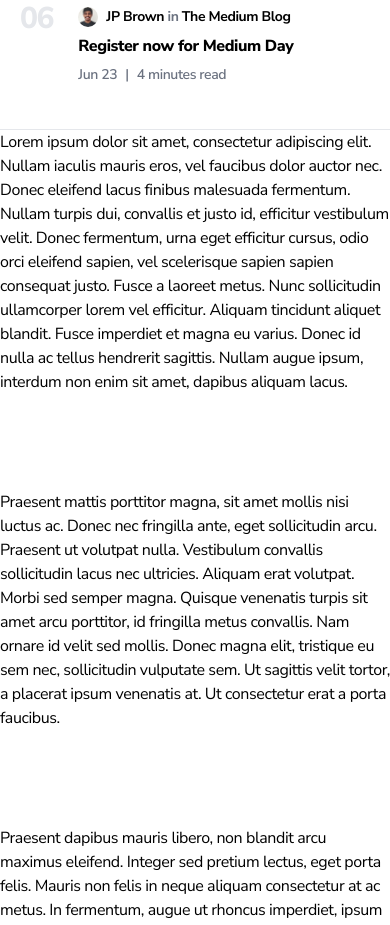
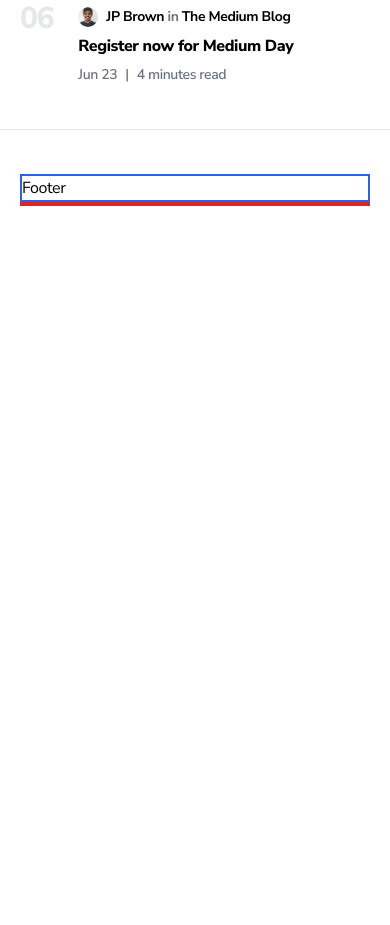
Before and after one commit to IsuruVihan/quill-pen, a Next.js app: page / in a window 390 px wide. Shown: the part 1280-2205 px from the top of the page. After the commit the page ends 1530 px from the top, so only its background shows below. Built offline with nearby package versions, Linux system fonts and the light colour scheme.

Commit message:
Flex setting done

```diff
--- a/app/page.tsx
+++ b/app/page.tsx
@@ -127,74 +127,14 @@ export default function Home(): JSX.Element {
           })}
         </div>
       </section>
-      <p>
-        Lorem ipsum dolor sit amet, consectetur adipiscing elit. Nullam iaculis mauris eros, vel faucibus dolor auctor
-        nec. Donec eleifend lacus finibus malesuada fermentum. Nullam turpis dui, convallis et justo id, efficitur
-        vestibulum velit. Donec fermentum, urna eget efficitur cursus, odio orci eleifend sapien, vel scelerisque sapien
-        sapien consequat justo. Fusce a laoreet metus. Nunc sollicitudin ullamcorper lorem vel efficitur. Aliquam
-        tincidunt aliquet blandit. Fusce imperdiet et magna eu varius. Donec id nulla ac tellus hendrerit sagittis.
-        Nullam augue ipsum, interdum non enim sit amet, dapibus aliquam lacus.
-        <br/><br/><br/><br/><br/>
-        Praesent mattis porttitor magna, sit amet mollis nisi luctus ac. Donec nec fringilla ante, eget sollicitudin
-        arcu. Praesent ut volutpat nulla. Vestibulum convallis sollicitudin lacus nec ultricies. Aliquam erat volutpat.
-        Morbi sed semper magna. Quisque venenatis turpis sit amet arcu porttitor, id fringilla metus convallis. Nam
-        ornare id velit sed mollis. Donec magna elit, tristique eu sem nec, sollicitudin vulputate sem. Ut sagittis
-        velit tortor, a placerat ipsum venenatis at. Ut consectetur erat a porta faucibus.
-        <br/><br/><br/><br/><br/>
-        Praesent dapibus mauris libero, non blandit arcu maximus eleifend. Integer sed pretium lectus, eget porta felis.
-        Mauris non felis in neque aliquam consectetur at ac metus. In fermentum, augue ut rhoncus imperdiet, ipsum enim
-        semper ex, nec consequat dui nunc sed elit. Proin ornare ultricies felis id egestas. Vivamus blandit eleifend
-        consequat. Nam laoreet tincidunt fringilla. Aliquam ultricies arcu ac lorem pretium, sit amet aliquam felis
-        congue. Morbi id mattis nulla, vitae porttitor nunc. Aliquam non ante sapien.
-        <br/><br/><br/><br/><br/>
-        Curabitur sed orci odio. Mauris hendrerit tellus dolor, ac lobortis urna ultrices eu. Proin accumsan venenatis
-        nulla, eget aliquet lacus laoreet eget. In venenatis tortor fermentum nisl mattis condimentum. Nunc pellentesque
-        augue ut lectus tempor, id viverra eros accumsan. Aenean porta, mi vitae bibendum facilisis, quam felis rhoncus
-        risus, sit amet pellentesque purus mi at nibh. Morbi eget sapien a felis laoreet iaculis. Donec tincidunt
-        faucibus est a malesuada. Aliquam vitae mauris metus. Phasellus molestie ligula ut velit dignissim pharetra.
-        Nunc non dictum nisi, non iaculis massa. Aenean dapibus, est id blandit rhoncus, metus leo placerat dolor, in
-        semper elit risus id nunc. Integer blandit ligula dolor, eget blandit est tempor ut.
-        <br/><br/><br/><br/><br/>
-        Sed a ultricies mauris, eget aliquet libero. Maecenas erat leo, scelerisque a odio eget, ullamcorper suscipit
-        ligula. Phasellus venenatis dictum arcu, sed molestie turpis accumsan sed. Mauris in nulla eget magna lobortis
-        gravida non a orci. Donec vitae velit turpis. Praesent ut felis sed turpis euismod ullamcorper. Nullam quis mi
-        et urna maximus porta. Donec lobortis sit amet diam et posuere. Suspendisse non tortor dolor. Fusce tincidunt
-        sed ante ac ornare. Curabitur efficitur massa id lectus cursus hendrerit. Nulla eget nibh ac justo interdum
-        tempus a ac eros.
-        Lorem ipsum dolor sit amet, consectetur adipiscing elit. Nullam iaculis mauris eros, vel faucibus dolor auctor
-        nec. Donec eleifend lacus finibus malesuada fermentum. Nullam turpis dui, convallis et justo id, efficitur
-        vestibulum velit. Donec fermentum, urna eget efficitur cursus, odio orci eleifend sapien, vel scelerisque sapien
-        sapien consequat justo. Fusce a laoreet metus. Nunc sollicitudin ullamcorper lorem vel efficitur. Aliquam
-        tincidunt aliquet blandit. Fusce imperdiet et magna eu varius. Donec id nulla ac tellus hendrerit sagittis.
-        Nullam augue ipsum, interdum non enim sit amet, dapibus aliquam lacus.
-        <br/><br/><br/><br/><br/>
-        Praesent mattis porttitor magna, sit amet mollis nisi luctus ac. Donec nec fringilla ante, eget sollicitudin
-        arcu. Praesent ut volutpat nulla. Vestibulum convallis sollicitudin lacus nec ultricies. Aliquam erat volutpat.
-        Morbi sed semper magna. Quisque venenatis turpis sit amet arcu porttitor, id fringilla metus convallis. Nam
-        ornare id velit sed mollis. Donec magna elit, tristique eu sem nec, sollicitudin vulputate sem. Ut sagittis
-        velit tortor, a placerat ipsum venenatis at. Ut consectetur erat a porta faucibus.
-        <br/><br/><br/><br/><br/>
-        Praesent dapibus mauris libero, non blandit arcu maximus eleifend. Integer sed pretium lectus, eget porta felis.
-        Mauris non felis in neque aliquam consectetur at ac metus. In fermentum, augue ut rhoncus imperdiet, ipsum enim
-        semper ex, nec consequat dui nunc sed elit. Proin ornare ultricies felis id egestas. Vivamus blandit eleifend
-        consequat. Nam laoreet tincidunt fringilla. Aliquam ultricies arcu ac lorem pretium, sit amet aliquam felis
-        congue. Morbi id mattis nulla, vitae porttitor nunc. Aliquam non ante sapien.
-        <br/><br/><br/><br/><br/>
-        Curabitur sed orci odio. Mauris hendrerit tellus dolor, ac lobortis urna ultrices eu. Proin accumsan venenatis
-        nulla, eget aliquet lacus laoreet eget. In venenatis tortor fermentum nisl mattis condimentum. Nunc pellentesque
-        augue ut lectus tempor, id viverra eros accumsan. Aenean porta, mi vitae bibendum facilisis, quam felis rhoncus
-        risus, sit amet pellentesque purus mi at nibh. Morbi eget sapien a felis laoreet iaculis. Donec tincidunt
-        faucibus est a malesuada. Aliquam vitae mauris metus. Phasellus molestie ligula ut velit dignissim pharetra.
-        Nunc non dictum nisi, non iaculis massa. Aenean dapibus, est id blandit rhoncus, metus leo placerat dolor, in
-        semper elit risus id nunc. Integer blandit ligula dolor, eget blandit est tempor ut.
-        <br/><br/><br/><br/><br/>
-        Sed a ultricies mauris, eget aliquet libero. Maecenas erat leo, scelerisque a odio eget, ullamcorper suscipit
-        ligula. Phasellus venenatis dictum arcu, sed molestie turpis accumsan sed. Mauris in nulla eget magna lobortis
-        gravida non a orci. Donec vitae velit turpis. Praesent ut felis sed turpis euismod ullamcorper. Nullam quis mi
-        et urna maximus porta. Donec lobortis sit amet diam et posuere. Suspendisse non tortor dolor. Fusce tincidunt
-        sed ante ac ornare. Curabitur efficitur massa id lectus cursus hendrerit. Nulla eget nibh ac justo interdum
-        tempus a ac eros.
-      </p>
+      <section className="px-5 py-11 md:px-12 lg:px-16 2xl:px-44 flex flex-col-reverse lg:flex-row">
+        <div className="border-2 border-solid border-red-600 lg:flex-5">
+
+        </div>
+        <footer className="border-2 border-solid border-blue-600 lg:flex-3">
+          Footer
+        </footer>
+      </section>
     </main>
   );
 }
```
